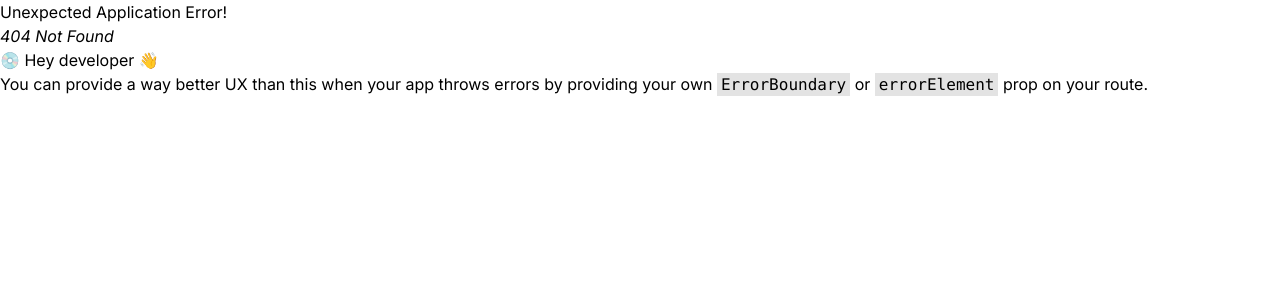
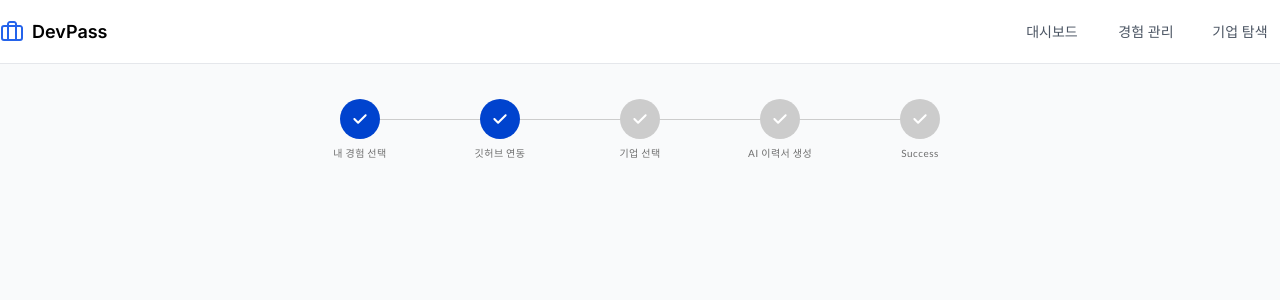
Before and after one commit to DevPass-Inc/frontend, a React (Vite) app: page /resume/github in a window 1280 px wide. Before the commit this address had no page. Shown: the top 300 px of the page. Built offline with nearby package versions, Linux system fonts and the light colour scheme.

Commit message:
feat: 깃허브 연동 페이지 생성 및 라우팅

```diff
--- /dev/null
+++ b/src/pages/Resume/ResumeGithub/ResumeGithub.tsx
@@ -0,0 +1,25 @@
+import Stepper from '../../../shared/components/Stepper';
+
+// Step
+const STEP = [
+  '내 경험 선택',
+  '깃허브 연동',
+  '기업 선택',
+  'AI 이력서 생성',
+  'Success',
+];
+
+function ResumeGithub() {
+  return (
+    <div className='w-main overflow-hidden'>
+      <div className='mt-8.75 mb-12'>
+        <div className='flex flex-col items-center'>
+          {/* Step Progress Bar */}
+          <Stepper step={STEP} currentStep={2} width={700} />
+        </div>
+      </div>
+    </div>
+  );
+}
+
+export default ResumeGithub;
--- /dev/null
+++ b/src/pages/Resume/ResumeGithub/index.ts
@@ -0,0 +1 @@
+export { default } from './ResumeGithub';
--- a/src/routes.tsx
+++ b/src/routes.tsx
@@ -10,6 +10,7 @@ import CompanyMatchingResume from './pages/CompanyMatching/CompanyMatchingResume
 import CompanyMatchingResult from './pages/CompanyMatching/CompanyMatchingResult';
 import CompanyMatchingDetail from './pages/CompanyMatching/CompanyMatchingDetail';
 import ResumeExperience from './pages/Resume/ResumeExperience';
+import ResumeGithub from './pages/Resume/ResumeGithub';
 
 const router = createBrowserRouter([
   {
@@ -30,7 +31,10 @@ const router = createBrowserRouter([
       { path: 'company/:id', element: <Company /> },
       {
         path: 'resume/',
-        children: [{ path: 'exp', element: <ResumeExperience /> }],
+        children: [
+          { path: 'exp', element: <ResumeExperience /> },
+          { path: 'github', element: <ResumeGithub /> },
+        ],
       },
       { path: 'dashboard', element: <Dashboard /> },
       { path: 'experience', element: <Experience /> },
```
